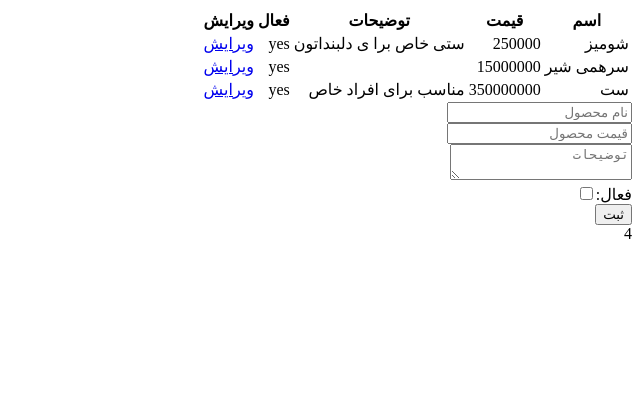
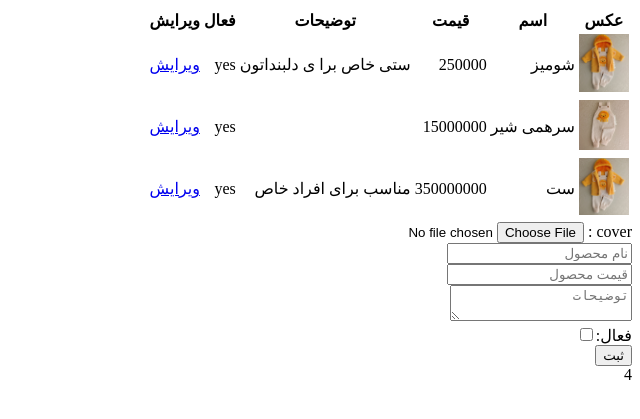
Before and after one commit to samanehsoleimani/online-shop, a Flask app: page /admin/dashboard/products in a window 1280 px wide. Shown: the top 419 px of the page, without its empty margins (640-1280 px from the left). Run offline with Flask 3, Linux system fonts and the light colour scheme; the visitor is signed in with stand-in values (Sample User, id 1); some libraries are stand-ins or nearby versions.

Commit message:
افزودن عکس

```diff
--- a/blueprints/admin.py
+++ b/blueprints/admin.py
@@ -45,7 +45,7 @@ def products():
         price = request.form.get('price',None)
         description = request.form.get('description',None)
         active =request.form.get('active',None)
-
+        file = request.files.get('cover' , None)
         p = Product( name=name ,description=description,price=price)
         if active == None:
             p.active = 0
@@ -54,6 +54,7 @@ def products():
         db.session.add(p)
         db.session.commit()
 
+        file.save(f'static/cover/{p.id}.jpg')
         return "done"
 
 @admin.route('/admin/dashboard/edit-product/<id>', methods=['GET', 'POST'])
@@ -67,6 +68,7 @@ def edit_product(id):
             price = request.form.get('price', None)
             description = request.form.get('description', None)
             active = request.form.get('active', None)
+            file = request.files.get('cover', None)
 
             product.name=name
             product.description=description
@@ -78,5 +80,6 @@ def edit_product(id):
 
             db.session.commit()
 
-
+            if file != None:
+                file.save(f'static/cover/{product.id}.jpg')
             return redirect(url_for("admin.edit_product" , id = id))
--- a/templates/edit-product.html
+++ b/templates/edit-product.html
@@ -5,9 +5,11 @@
 {% endblock %}
 
 {% block body %}
+<td><img style="width : 50px" src="/static/cover/{{ product.id }}.jpg"></td>
 
-<form action="#" method="POST">
+<form action="#" method="POST" enctype="multipart/form-data">
     <input type="hidden" name="csrf_token" value="{{ csrf_token() }}"/>
+    <label>cover : </label><input type="file" name="cover"><br>
     <input type="text" name="name" value="{{product.name}}" placeholder="نام محصول"><br>
     <input type="number" name="price"  value="{{product.price}}" placeholder="قیمت محصول"><br>
     <textarea name="description"  value="{{product.description}}" placeholder="توضیحات"></textarea><br>
--- a/templates/products.html
+++ b/templates/products.html
@@ -9,6 +9,7 @@
 
 <table>
     <tr>
+        <th>عکس</th>
         <th>اسم</th>
         <th>قیمت</th>
         <th>توضیحات</th>
@@ -17,6 +18,7 @@
     </tr>
     {% for p in products %}
     <tr>
+        <td><img style="width : 50px" src="/static/cover/{{ p.id }}.jpg"></td>
         <td>{{p.name}}</td>
         <td>{{p.price}}</td>
         <td>{{p.description}}</td>
@@ -27,8 +29,9 @@
     {% endfor %}
 
 </table>
-<form action="#" method="POST">
+<form action="#" method="POST" enctype="multipart/form-data">
     <input type="hidden" name="csrf_token" value="{{ csrf_token() }}"/>
+    <label>cover : </label><input type="file" name="cover"><br>
     <input type="text" name="name" placeholder="نام محصول"><br>
     <input type="number" name="price" placeholder="قیمت محصول"><br>
     <textarea name="description" placeholder="توضیحات"></textarea><br>
```
Also changed, not shown: templates/product.html (+4 -3 lines), instance/database.db, static/cover/1.jpg (added), static/cover/2.jpg (added), static/cover/3.jpg (added), 1 other file.
